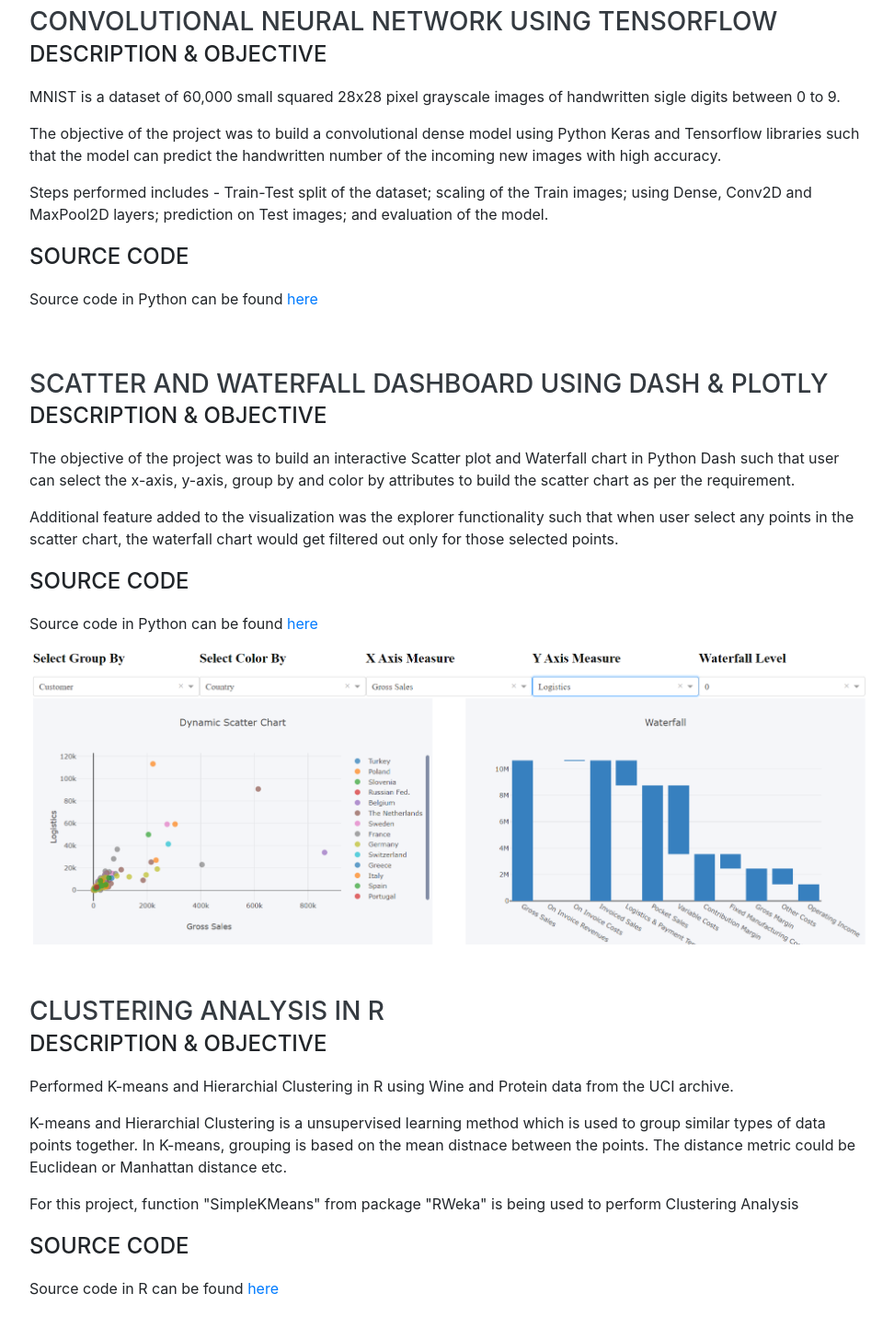
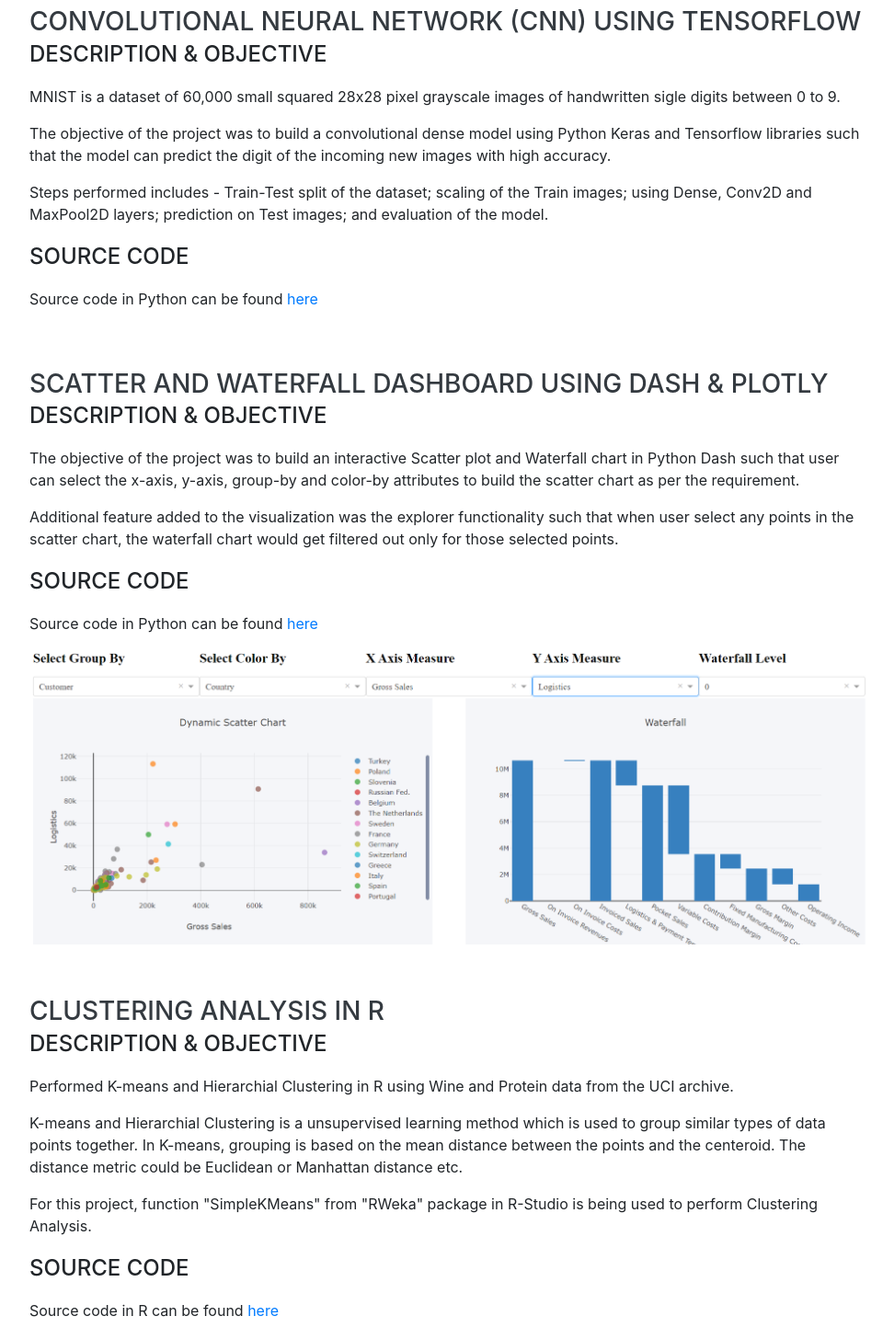
Before and after one commit to rohitnagpal92/portfolio, a website with bundled scripts: page index.html in a window 1280 px wide. Shown: the part 3180-4636 px from the top of the page at 92% size, without its empty margins (288-1260 px from the left). Built offline with nearby package versions, Linux system fonts and the light colour scheme; a web font is replaced by a local one.

Commit message:
Update index.html

```diff
--- a/index.html
+++ b/index.html
@@ -172,10 +172,10 @@
 
         <div class="resume-item d-flex flex-column flex-md-row justify-content-between mb-5">
           <div class="resume-content">
-            <h3 class="mb-0">Convolutional Neural Network using Tensorflow </h3>
+            <h3 class="mb-0">Convolutional Neural Network (CNN) using Tensorflow </h3>
             <div class="subheading mb-3">Description & Objective</div>
             <p>MNIST is a dataset of 60,000 small squared 28x28 pixel grayscale images of handwritten sigle digits between 0 to 9.</p>
-			<p>The objective of the project was to build a convolutional dense model using Python Keras and Tensorflow libraries such that the model can predict the handwritten number of the incoming new images with high accuracy.</p>
+			<p>The objective of the project was to build a convolutional dense model using Python Keras and Tensorflow libraries such that the model can predict the digit of the incoming new images with high accuracy.</p>
 			<p>Steps performed includes - Train-Test split of the dataset; scaling of the Train images; using Dense, Conv2D and MaxPool2D layers; prediction on Test images; and evaluation of the model.</p>
 			<div class="subheading mb-3">Source Code</div>
             <p>Source code in Python can be found <a href="https://github.com/rohitnagpal92/CNN_Tensorflow_Keras" class="mw-redirect" title= "here">here</a></p>
@@ -187,7 +187,7 @@
           <div class="resume-content">
             <h3 class="mb-0">Scatter and Waterfall Dashboard using Dash & Plotly </h3>
             <div class="subheading mb-3">Description & Objective</div>
-            <p>The objective of the project was to build an interactive Scatter plot and Waterfall chart in Python Dash such that user can select the x-axis, y-axis, group by and color by attributes to build the scatter chart as per the requirement.</p>
+            <p>The objective of the project was to build an interactive Scatter plot and Waterfall chart in Python Dash such that user can select the x-axis, y-axis, group-by and color-by attributes to build the scatter chart as per the requirement.</p>
 			<p>Additional feature added to the visualization was the explorer functionality such that when user select any points in the scatter chart, the waterfall chart would get filtered out only for those selected points.</p>
 			<div class="subheading mb-3">Source Code</div>
             <p>Source code in Python can be found <a href="https://github.com/rohitnagpal92/plotly_scatter_waterfall_dashbaord" class="mw-redirect" title= "here">here</a></p>
@@ -203,8 +203,8 @@
             <h3 class="mb-0">Clustering Analysis in R </h3>
             <div class="subheading mb-3">Description & Objective</div>
             <p>Performed K-means and Hierarchial Clustering in R using Wine and Protein data from the UCI archive.</p>
-			<p>K-means and Hierarchial Clustering is a unsupervised learning method which is used to group similar types of data points together. In K-means, grouping is based on the mean distnace between the points. The distance metric could be Euclidean or Manhattan distance etc.</p>
-			<p>For this project, function "SimpleKMeans" from package "RWeka" is being used to perform Clustering Analysis
+			<p>K-means and Hierarchial Clustering is a unsupervised learning method which is used to group similar types of data points together. In K-means, grouping is based on the mean distance between the points and the centeroid. The distance metric could be Euclidean or Manhattan distance etc.</p>
+			<p>For this project, function "SimpleKMeans" from "RWeka" package in R-Studio is being used to perform Clustering Analysis.
 			<div class="subheading mb-3">Source Code</div>
             <p>Source code in R can be found <a href="https://github.com/rohitnagpal92/kmeans-Hierarchical-Clustering-in-R" class="mw-redirect" title= "here">here</a></p>
           </div>
@@ -217,7 +217,7 @@
             <div class="subheading mb-3">Description & Objective</div>
             <p>Pareto chart is based on the theory of “80-20” phenomena, where it means that 80% of the output is being generated by the 20% of the input.</p>
 			<p>Pareto chart is a combination of both bar and line graph in which bars are arranged in the descending order and line in the ascending cumulative total.</p>
-			<p>In this project,a pareto chart was created in tableau to verify how many Products were actually contributing to the major propotion of Sales (say 80%) of a company.</p>
+			<p>In this project, a pareto chart was created in tableau to verify how many Products were actually contributing to the major propotion of Sales (say 80%) of a company.</p>
 			<div class="subheading mb-3">Source Workbook</div>
             <p>Source tableau workbook can be found <a href="https://github.com/rohitnagpal92/Pareto_in_Tableau" class="mw-redirect" title= "here">here</a></p>
 			<span class="d-none d-lg-block">
```
